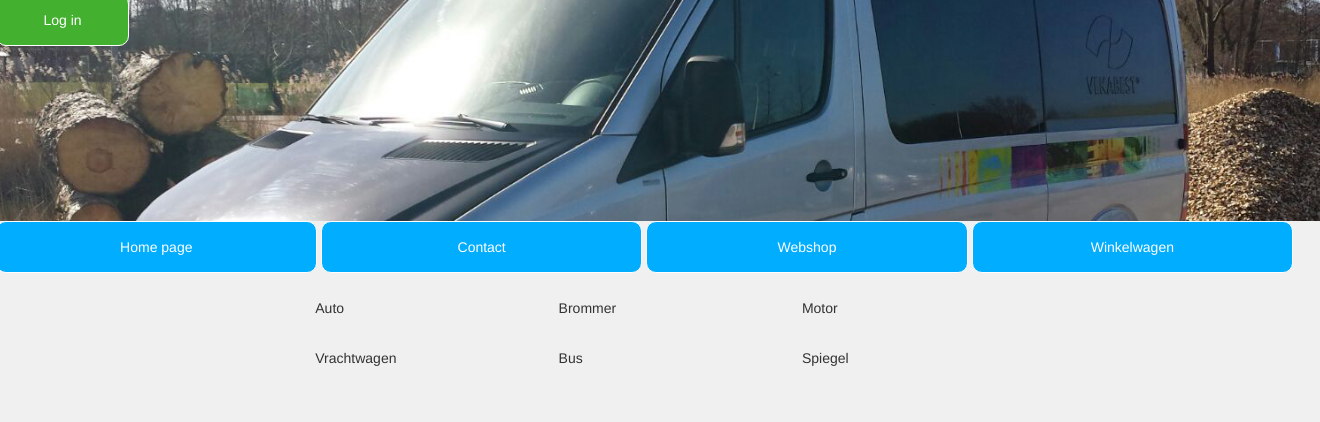
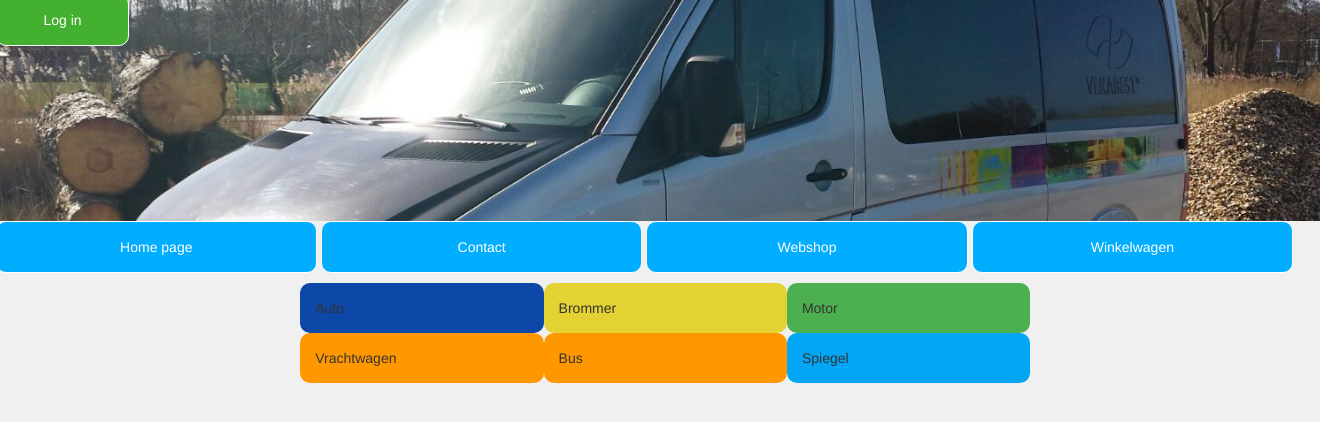
Before and after one commit to Aeversil/VekaBest, a PHP site: page / in a window 1320 px wide, after a click on "Webshop". Shown: the top 422 px of the page. Run offline with PHP 8.4, Linux system fonts and the light colour scheme; some libraries are stand-ins or nearby versions.

Commit message:
Recolored buttons. Fix for user_login.php

```diff
--- a/VekaBest.css
+++ b/VekaBest.css
@@ -232,6 +232,93 @@ input[name="aantal"]{
   border: 1px solid black;
   border-radius: 10px;
 }
+
+/* Menu Colors*/
+.edit-color {
+  background-color: #03a6f4;
+}
+
+.edit-color:hover {
+  background-color: #81d4fa !important;
+}
+
+.button-color-blue {
+  border-radius: 10px;
+  background-color: #03a6f4 !important;
+}
+
+.button-color-blue:hover {
+  background-color: #81d4fa !important;
+}
+
+.panel-color-blue {
+  border: 1px solid black;
+  border-radius: 10px;
+  background-color: #81d4fa !important;
+}
+
+.button-color-orange {
+  border-radius: 10px;
+  background-color: #ff9800 !important;
+}
+
+.button-color-orange:hover {
+  background-color: #efbf77 !important;
+}
+
+.panel-color-orange {
+  border: 1px solid black;
+  border-radius: 10px;
+  background-color: #ffe0ba !important;
+}
+
+.button-color-yellow {
+  border-radius: 10px;
+  background-color: #e4d232 !important;
+}
+
+.button-color-yellow:hover {
+  background-color: #efbf77 !important;
+}
+
+.panel-color-yellow {
+  border: 1px solid black;
+  border-radius: 10px;
+  background-color: #fff8bd !important;
+}
+
+.button-color-green {
+  border-radius: 10px;
+  background-color: #4caf50 !important;
+}
+
+.button-color-green:hover {
+  background-color: #66bb6a !important;
+}
+
+.panel-color-green {
+  border: 1px solid black;
+  border-radius: 10px;
+  background-color: #a5dba7 !important;
+}
+
+.button-color-darkblue {
+  border-radius: 10px;
+  background-color: #0d47a7 !important;
+}
+
+.button-color-darkblue:hover {
+  background-color: #448aff !important;
+}
+
+.panel-color-darkblue {
+  border: 1px solid black;
+  border-radius: 10px;
+  background-color: #82b1ff !important;
+}
+
+/*end Menu Colors*/
+
 button{
   border-radius: 10px;
   align-items: center;
```
Also changed, not shown: user_login.php (+1 -8 lines).
